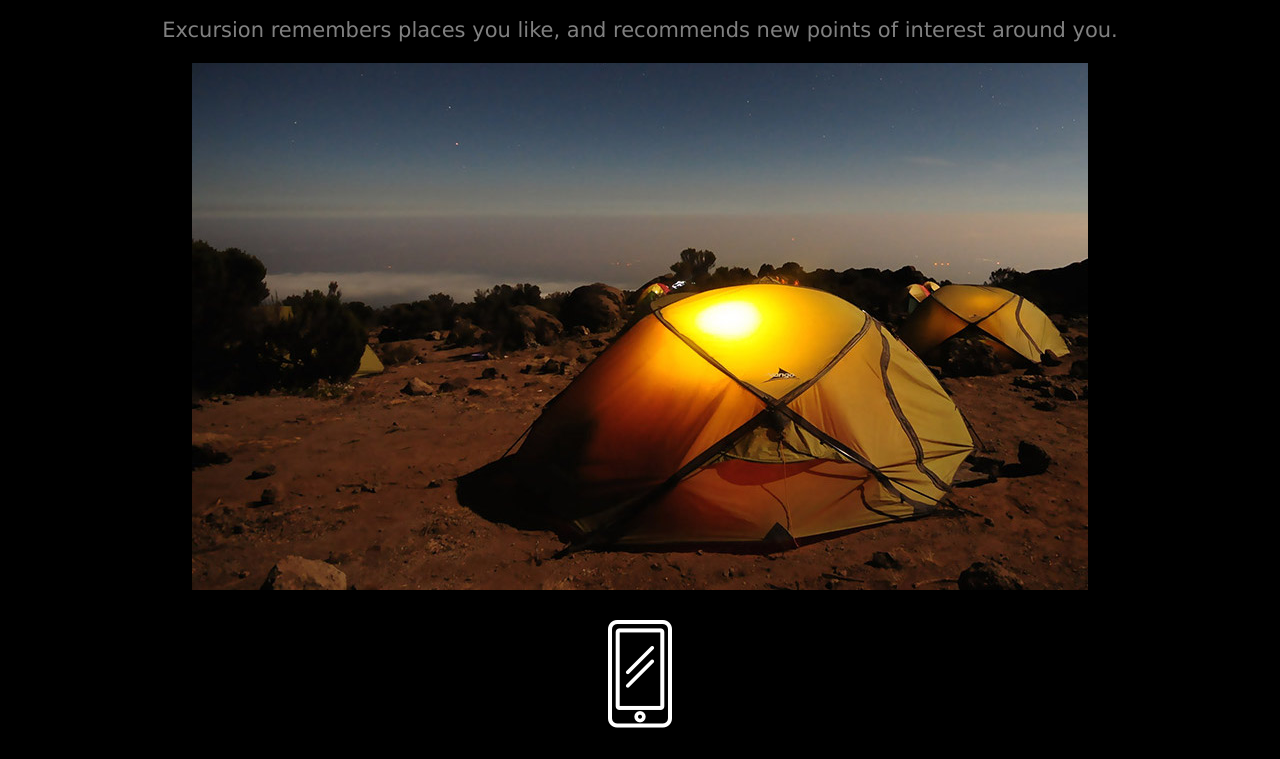
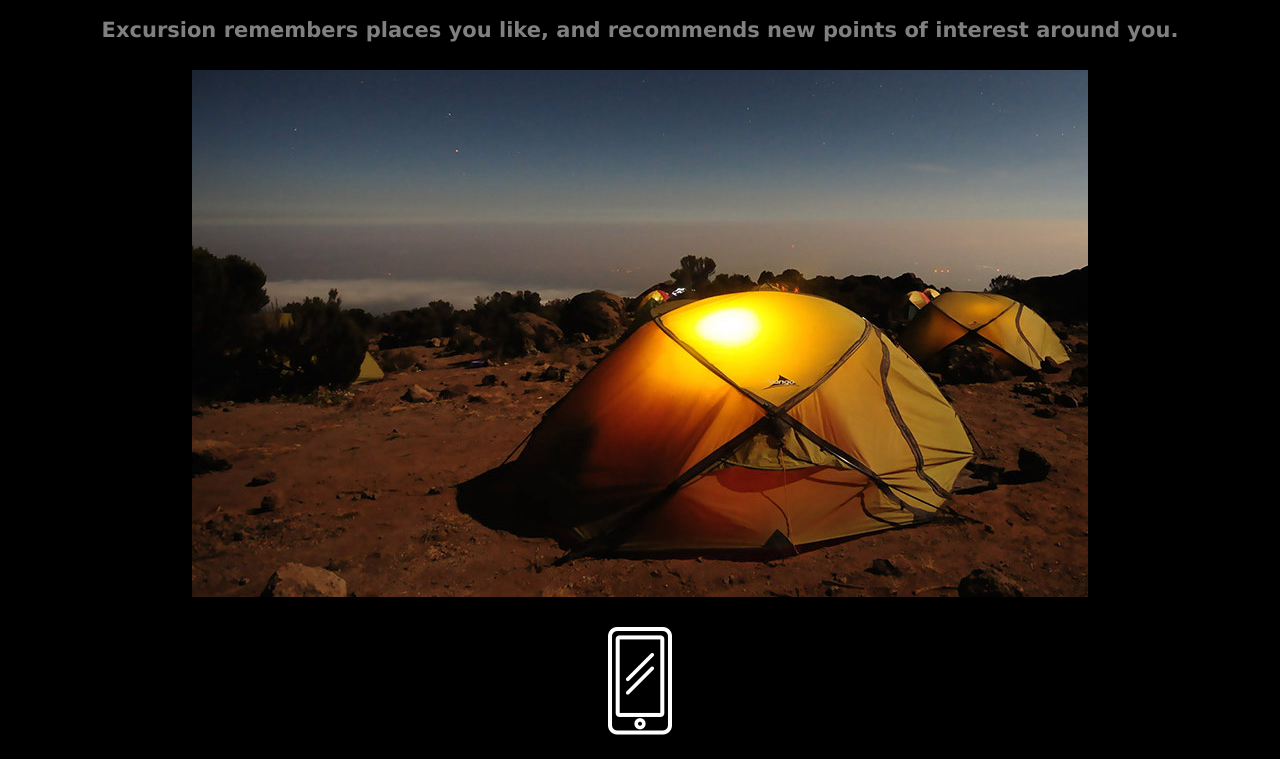
Before and after one commit to mchiabot/excursion, a plain HTML site: page index.html in a window 1280 px wide. Shown: the part 396-1155 px from the top of the page. Drawn offline with Linux system fonts and the light colour scheme.

Commit message:
Change P to h4

```diff
--- a/index.html
+++ b/index.html
@@ -17,7 +17,7 @@
     </div>
 
     <h2>Your personal travel guide</h2>
-    <p>Excursion remembers places you like, and recommends new points of interest around you.</p>
+    <h4>Excursion remembers places you like, and recommends new points of interest around you.</h4>
     <img src="./resources/images/camp.jpg" alt="Camping tents on a summit">
     <img class="phoneIcon" src="./resources/images/phone.png" alt="Phone Icon">
     <h2>Coming Soon for iPhone and Android</h2>
--- a/resources/css/style.css
+++ b/resources/css/style.css
@@ -25,7 +25,7 @@ footer {
     text-align: right;
 }
 
-p{
+h4{
     font-size: 21px;
     color: gray;
 }
```
